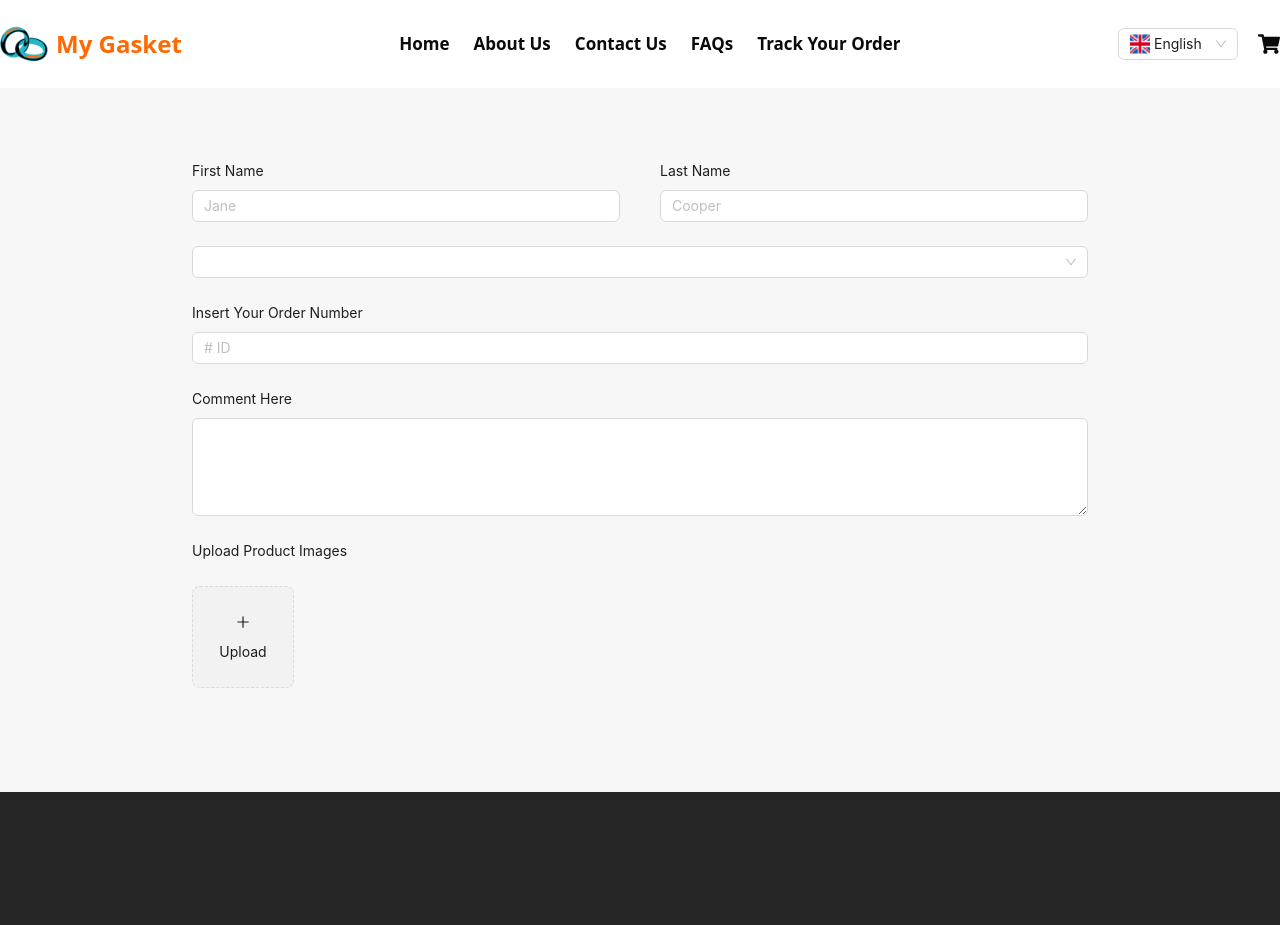
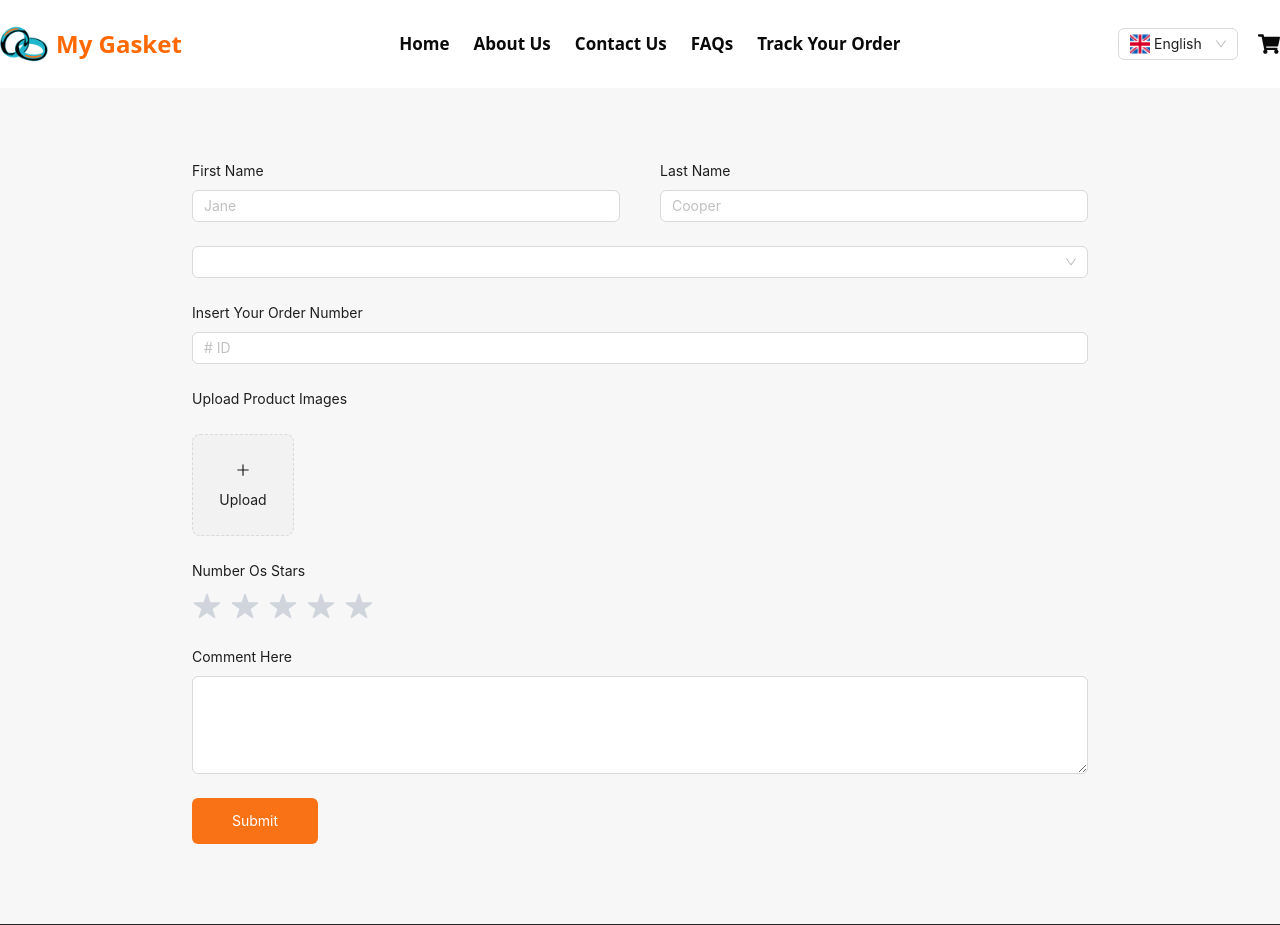
Before and after one commit to shukumar-542/my-gasket, a Next.js app: page /get-review in a window 1280 px wide. Shown: the top 925 px of the page. Built offline with nearby package versions, Linux system fonts and the light colour scheme.

Commit message:
Implement customer review page

```diff
--- a/src/app/(withCommonLayout)/get-review/page.tsx
+++ b/src/app/(withCommonLayout)/get-review/page.tsx
@@ -4,6 +4,7 @@ import TextArea from "antd/es/input/TextArea";
 import { RcFile, UploadChangeParam } from "antd/es/upload";
 import React, { useState } from "react";
 import { PlusOutlined, CloseCircleFilled } from "@ant-design/icons";
+import { IoIosStar } from "react-icons/io";
 
 const getBase64 = (file: RcFile): Promise<string> =>
   new Promise((resolve, reject) => {
@@ -15,6 +16,7 @@ const getBase64 = (file: RcFile): Promise<string> =>
 
 const GetReviewPage = () => {
   const [fileList, setFileList] = useState<UploadFile[]>([]);
+  const [rating , setRating] =  useState(0)
 
   const handleChange = async (info: UploadChangeParam<UploadFile<any>>) => {
     const files = info.fileList;
@@ -41,6 +43,14 @@ const GetReviewPage = () => {
     setFileList((prevList) => prevList.filter((file) => file.uid !== uid));
   };
 
+
+//   Handle Rating functionality
+const handleRating = (index : any)=>{
+    setRating(index + 1)
+}
+
+console.log(rating);
+
   return (
     <div className="max-w-4xl mx-auto mt-20 py-20">
       <Form layout="vertical">
@@ -66,11 +76,6 @@ const GetReviewPage = () => {
         <Form.Item label="Insert Your Order Number">
           <Input placeholder="# ID" />
         </Form.Item>
-
-        <Form.Item label="Comment Here">
-          <TextArea rows={4} />
-        </Form.Item>
-
         <Form.Item label="Upload Product Images">
           {/* Image Preview with Remove Button */}
           <div className="flex flex-wrap gap-4 mt-4">
@@ -109,10 +114,23 @@ const GetReviewPage = () => {
                 </div>
               )}
             </Upload>
-
-
           </div>
         </Form.Item>
+        <Form.Item label="Number Os Stars">
+          <div className="flex items-center gap-2">
+            {Array.from({ length: 5 }, (_, index) => (
+              <IoIosStar className="cursor-pointer" key={index} onClick={()=> handleRating(index)} color={index < rating ? "#FFB547" : "#D0D5DD"} size={30} />
+            ))}
+          </div>
+        </Form.Item>
+
+        <Form.Item label="Comment Here">
+          <TextArea rows={4} />
+        </Form.Item>
+
+        <button className="bg-[#F97316] rounded-sm px-10 py-3 text-white">
+          Submit
+        </button>
       </Form>
     </div>
   );
```
Lines whose indentation alone changed are shown as unchanged.
